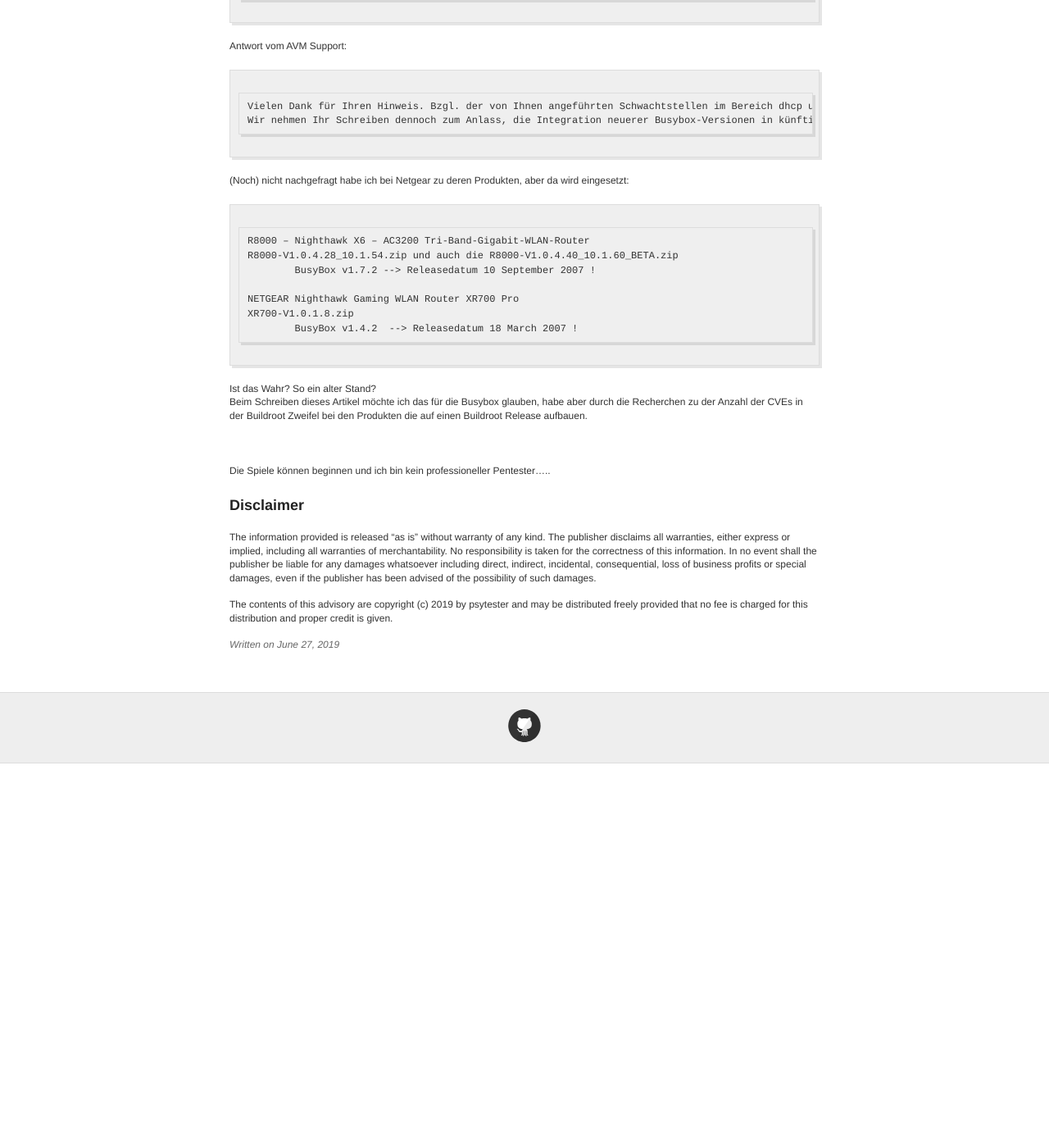
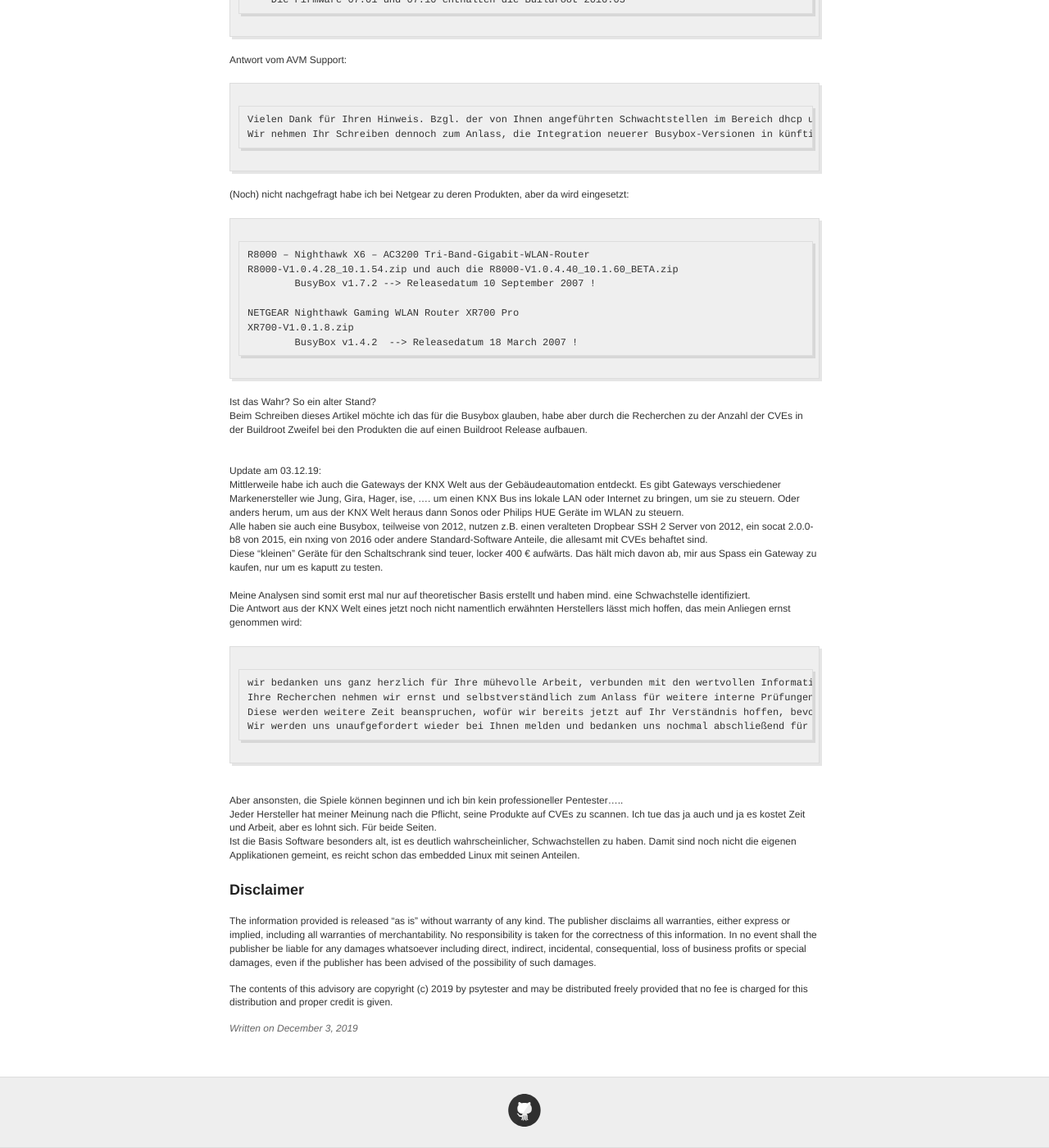
Before and after one commit to psytester/psytester.github.io, a Jekyll site: the page built from _posts/hacking_and_pentests/2019-06-27-embedded_Linux_Busybox_Buildroot.md, in a window 1280 px wide and 1400 px high, scrolled down 1936 px. Shown: the whole window at 82% size. Built offline with Jekyll 4.4.1, drawn with Linux system fonts in a browser that asks for light colours; before the commit the page ends 2867 px from its top, so only the background shows below that; some of the changed text lies outside the part shown.

Commit message:
Update 2019-06-27-embedded_Linux_Busybox_Buildroot.md

````diff
--- a/_posts/hacking_and_pentests/2019-06-27-embedded_Linux_Busybox_Buildroot.md
+++ b/_posts/hacking_and_pentests/2019-06-27-embedded_Linux_Busybox_Buildroot.md
@@ -1,10 +1,11 @@
 ---
 layout: post
 title:  "Angriffsvektoren auf aktuelle embedded Linux Busybox/Buildroot Systeme (IoT/Router/Smart Home) wegen Sicherheitslücken in veralteter Softwarebasis"
-date:   2019-06-27 15:00:00 MEST
+date:   2019-12-03 00:15:00 MEST
 author: 'psytester'
 ---
 
+Der initiale Post wurde am 27.06.19 verfasst.<br>
 Veraltete Busybox oder Buildroot Versionen können zu einem Problem werden, da diese Sicherheitslücken enthalten.<br>
 <br>
 Heutzutage ist Software Pflege das A und O um nicht verwundbar zu sein.<br>
@@ -23,7 +24,7 @@
 [Search CVEs in Buildroot commits - page 1](https://git.busybox.net/buildroot/log/?qt=grep&q=CVE) <br>
 bis<br>
 [Search CVEs in Buildroot commits - page 900](https://git.busybox.net/buildroot/log/?qt=grep&q=CVE&ofs=900) <br>
-ergeben Stand heute 2019-06-27 bei 900 Seiten, in Summe 899 * 50 + 32 == Updates wegen 44.982 CVEs !!!<br>
+ergeben Stand heute 2019-06-27 bei 900 Seiten, in Summe 899 * 50 + 32 == Updates wegen 44.982 Zuordnungen zu CVEs !!!<br>
 <br>
 <br>
 <br>
@@ -102,8 +103,24 @@
 Beim Schreiben dieses Artikel möchte ich das für die Busybox glauben, habe aber durch die Recherchen zu der Anzahl der CVEs in der Buildroot Zweifel bei den Produkten die auf einen Buildroot Release aufbauen.<br>
 <br>
 <br>
+Update am 03.12.19:<br>
+Mittlerweile habe ich auch die Gateways der KNX Welt aus der Gebäudeautomation entdeckt. Es gibt Gateways verschiedener Markenersteller wie Jung, Gira, Hager, ise, .... um einen KNX Bus ins lokale LAN oder Internet zu bringen, um sie zu steuern. Oder anders herum, um aus der KNX Welt heraus dann Sonos oder Philips HUE Geräte im WLAN zu steuern.<br>
+Alle haben sie auch eine Busybox, teilweise von 2012, nutzen z.B. einen veralteten Dropbear SSH 2 Server von 2012, ein socat 2.0.0-b8 von 2015, ein nxing von 2016 oder andere Standard-Software Anteile, die allesamt mit CVEs behaftet sind.<br>
+Diese "kleinen" Geräte für den Schaltschrank sind teuer, locker 400 € aufwärts. Das hält mich davon ab, mir aus Spass ein Gateway zu kaufen, nur um es kaputt zu testen.<br>
 <br>
-Die Spiele können beginnen und ich bin kein professioneller Pentester.....
+Meine Analysen sind somit erst mal nur auf theoretischer Basis erstellt und haben mind. eine Schwachstelle identifiziert.<br>
+Die Antwort aus der KNX Welt eines jetzt noch nicht namentlich erwähnten Herstellers lässt mich hoffen, das mein Anliegen ernst genommen wird:
+```
+wir bedanken uns ganz herzlich für Ihre mühevolle Arbeit, verbunden mit den wertvollen Informationen, die Sie uns zur Verfügung stellen.
+Ihre Recherchen nehmen wir ernst und selbstverständlich zum Anlass für weitere interne Prüfungen.
+Diese werden weitere Zeit beanspruchen, wofür wir bereits jetzt auf Ihr Verständnis hoffen, bevor wir Ihnen dazu qualifiziert antworten können.
+Wir werden uns unaufgefordert wieder bei Ihnen melden und bedanken uns nochmal abschließend für Ihre Mühen.
+```
+
+<br>
+Aber ansonsten, die Spiele können beginnen und ich bin kein professioneller Pentester.....<br>
+Jeder Hersteller hat meiner Meinung nach die Pflicht, seine Produkte auf CVEs zu scannen. Ich tue das ja auch und ja es kostet Zeit und Arbeit, aber es lohnt sich. Für beide Seiten.<br>
+Ist die Basis Software besonders alt, ist es deutlich wahrscheinlicher, Schwachstellen zu haben. Damit sind noch nicht die eigenen Applikationen gemeint, es reicht schon das embedded Linux mit seinen Anteilen.<br>
 
 # Disclaimer
 
````
